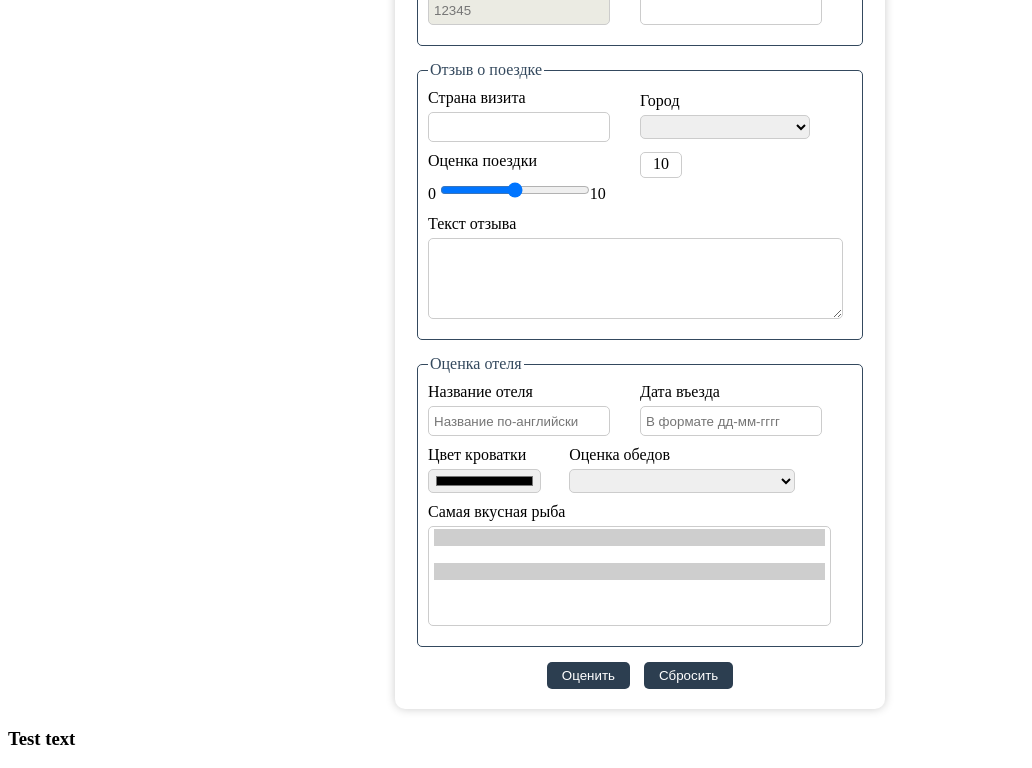
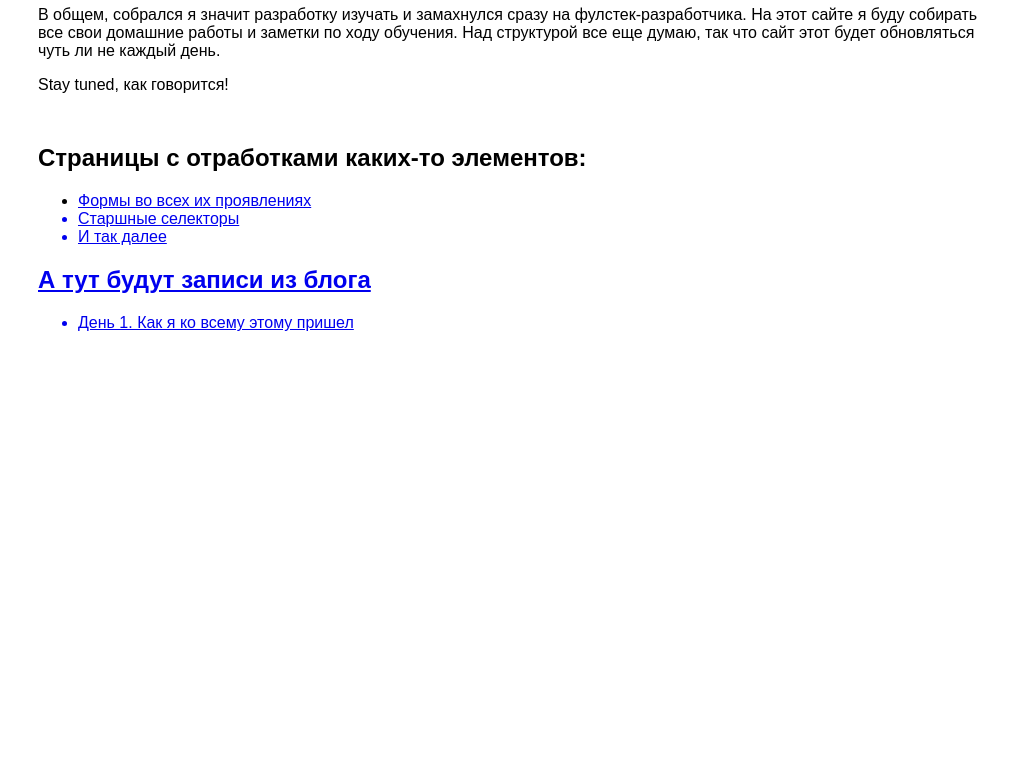
Before and after one commit to maxecho/education, a plain HTML site: page index.html in a window 1280 px wide. Shown: the part 102-870 px from the top of the page, without its empty margins (0-1032 px from the left). After the commit the page ends 800 px from the top, so only its background shows below. Drawn offline with Linux system fonts and the light colour scheme.

Commit message:
launch blog pages

```diff
--- a/index.html
+++ b/index.html
@@ -13,89 +13,30 @@
     <meta name="theme-color" content="#ffffff">
   </head>
   <body>
-    <header class="page-header">Форма отзыва</header>
+    <header>
+
+    </header>
     <main>
-      <form action="https://echo.htmlacademy.ru/courses" method="post" oninput="daysoutput.value=dayscount.value">
+      <div class="introduction">
+        <h1>Заметки юного разработчика</h1>
+          <p>В общем, собрался я значит разработку изучать и замахнулся сразу на фулстек-разработчика. На этот сайте я буду собирать все свои домашние работы и заметки по ходу обучения. Над структурой все еще думаю, так что сайт этот будет обновляться чуть ли не каждый день.</p>
+          <p>Stay tuned, как говорится!<p>
+      </div>
 
-        <fieldset>
-          <legend>Личные данные</legend>
-        <div class="half-width">
-          <label for="id">ID отзыва</label>
-          <input type="text" id="id" name="id" disabled placeholder="12345">
-        </div>
-        <div class="half-width">
-          <label for="name">Имя путешественника</label>
-          <input type="text" name="text" id="text">
-        </div>
-        </fieldset>
+      <div class="content">
+        <h2>Страницы с отработками каких-то элементов:</h2>
+          <ul>
+            <li><a href="ed-forms.html">Формы во всех их проявлениях</li>
+            <li>Старшные селекторы</li>
+            <li>И так далее</li>
+          </ul>
+        <h2>А тут будут записи из блога</h2>
+          <ul>
+            <li>День 1. Как я ко всему этому пришел</li>
+          </ul>
+      </div>
 
-        <fieldset>
-          <legend>Отзыв о поездке</legend>
+    </main>
+  </body>
 
-        <div class="half-width">
-          <label for="country">Страна визита</label>
-          <input type="text" name="country" id="country">
-        </div>
-
-        <div class="half-width">
-          <label for="city">Город</label>
-          <select name="city" id="city">
-            <option value="Осло" selected></option>
-            <option value="Шпицберген"></option>
-          </select>
-
-        </div>
-
-        <div class="half-width">
-        <label for="rating">Оценка поездки</label>
-
-          0 <input type="range" min="0" max="10" step="1">10
-
-        </div>
-        <div class="half-width output-area">
-          <output type="number" name="daysoutput">10</output>
-        </div>
-        <label for="review">Текст отзыва</label>
-        <textarea type="text" name="review" id="review" rows="5"></textarea>
-        </fieldset>
-
-        <fieldset>
-          <legend>Оценка отеля</legend>
-        <div class="half-width">
-          <label for="hotel">Название отеля</label>
-          <input type="text" name="hotel" id="hotel" placeholder="Название по-английски">
-        </div>
-        <div class="half-width">
-          <label for="arrival_date">Дата въезда</label>
-          <input type="number" name="arrival_date" id="arrival_date" placeholder="В формате дд-мм-гггг">
-        </div>
-        <div class="one-third-width">
-          <label for="color">Цвет кроватки</label>
-          <input type="color" name="color" id="color">
-        </div>
-        <div class="two-third-width">
-          <label for="dish_rating">Оценка обедов</label>
-          <select>
-            <option value="Подушечки оближешь" selected></option>
-          </select>
-        </div>
-        <label for="fish">Самая вкусная рыба</label>
-        <select type="text" id="fish" multiple>
-          <option value="Норвежский лосось" selected></option>
-          <option value="Зубатка"></option>
-          <option value="Морской окунь" selected></option>
-          <option value="Карась"></option>
-          <option value="Зеркальный карп"></option>
-        </select>
-        </fieldset>
-
-        <div class="buttons">
-          <input type="submit" name="submit" id="submit" value="Оценить">
-          <input type="reset" name="reset" id="reset" value="Сбросить">
-        </div>
-      </form>
-    </main>
-<h3>Test text</h3>
-    <footer class="page-footer"></footer>
-  </body>
 </html>
--- a/main.css
+++ b/main.css
@@ -1,128 +1,21 @@
-form {
-    width: 450px;
-    margin: 0 auto;
-    padding: 20px;
-
-    background-color: #ffffff;
-    border-radius: 10px;
-    box-shadow: 0 0 10px #cccccc;
-  }
-
-  fieldset {
-    margin-bottom: 15px;
-    padding: 10px;
-
-    border: 1px solid #34495e;
-    border-radius: 5px;
-  }
-
-  fieldset legend {
-    color: #34495e;
-  }
-
-  label {
-    display: block;
-    margin-bottom: 5px;
-  }
-
-  input,
-  select,
-  output,
-  textarea {
-    width: 95%;
-    margin: 0 0 10px 0;
-    padding: 2px 5px;
-
-    vertical-align: middle;
-
-    border: 1px solid #cccccc;
-    border-radius: 5px;
-  }
-
-  input,
-  select {
-    height: 24px;
-  }
-
-  output {
-    display: inline-block;
-    width: 30px;
-    height: 20px;
-    margin: 0 5px 10px 0;
-
-    text-align: center;
-  }
-
-  select[multiple] {
-    height: 100px;
-  }
-
-  input[type="submit"],
-  input[type="reset"] {
-    display: inline-block;
-    width: auto;
-    height: auto;
-    margin: 0 5px;
-    padding: 6px 15px;
-
-    color: #ffffff;
-
-    background-color: #2c3e50;
-    border: none;
-    border-radius: 5px;
-  }
-
-  input[disabled] {
-    background-color: #ebebe3;
-  }
-
-  .one-third-width {
-    width: 33.3%;
-  }
-
-  .two-third-width {
-    width: 66.6%;
-  }
-
-  .half-width {
-    width: 50%;
-  }
-
-  .one-third-width,
-  .two-third-width,
-  .half-width {
-    display: inline-block;
-    margin-right: -4px;
-  }
-
-  .one-third-width input,
-  .two-third-width select {
+body{
+  font-family: sans-serif;
   width: 80%;
 }
 
-  .half-width input,
-  .half-width select {
-    width: 80%;
+li:hover {
+  text-decoration: underline;
+  color: navy;
 }
 
-  .half-width input[type="range"] {
-    width: 65%;
+li:visited {
+  color: pink;
 }
 
-  .output-area {
-    vertical-align: top;
+.introduction {
+  margin: 50px 30px;
 }
 
-  .buttons {
-    margin-top: 10px;
-
-    text-align: center;
+.content {
+  margin: 50px 30px;
 }
-
-  body {
-    min-width: 553px;
-  }
-
-  main {
-    min-height: 400px;
-  }
```
Also changed, not shown: Educational Pages/ed-forms.html (added). Lines whose indentation alone changed are shown as unchanged.
